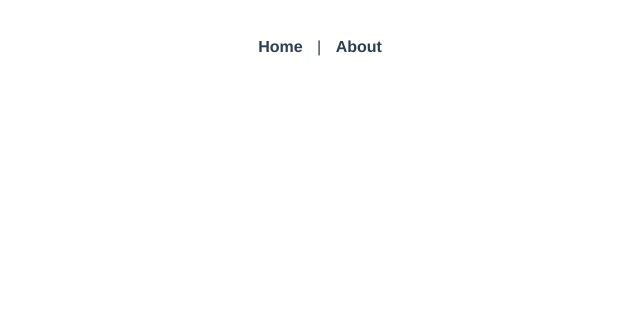
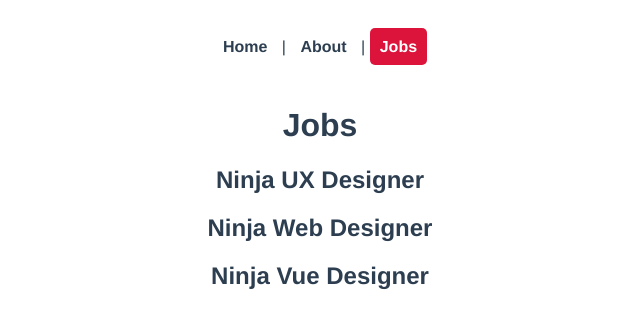
Before and after one commit to kanorssss/vue-routing, a Vue app: page /jobs in a window 1280 px wide. Before the commit this address had no page. Shown: the top 328 px of the page, without its empty margins (320-960 px from the left). Built offline with nearby package versions, Linux system fonts and the light colour scheme.

Commit message:
Folder Structure

```diff
--- a/src/App.vue
+++ b/src/App.vue
@@ -1,7 +1,9 @@
 <template>
   <nav>
     <router-link to="/">Home</router-link> |
-    <router-link :to="{name: 'About'}">About</router-link>
+    <router-link :to="{name: 'About'}">About</router-link> |
+    <router-link :to="{name: 'Jobs'}">Jobs</router-link>
+
   </nav>
   <router-view/>
 </template>
--- a/src/router/index.js
+++ b/src/router/index.js
@@ -1,6 +1,7 @@
 import { createRouter, createWebHistory } from "vue-router";
 import HomeView from "../views/HomeView.vue";
 import AboutView from "../views/AboutView.vue";
+import JobsView from "../views/jobs/JobsView.vue";
 
 const routes = [
   {
@@ -13,6 +14,11 @@
     name: "About",
     component: AboutView,
   },
+  {
+    path: "/jobs",
+    name: "Jobs",
+    component: JobsView,
+  },
 ];
 
 const router = createRouter({
--- /dev/null
+++ b/src/views/jobs/JobsView.vue
@@ -0,0 +1,27 @@
+<template>
+  <h1>Jobs</h1>
+  <div v-for="job in jobs" :key="job.id">
+
+    <h2>{{ job.title }}</h2>
+
+</div>
+
+</template>
+
+<script>
+export default {
+        data(){
+            return{
+                jobs: [
+                    {title: 'Ninja UX Designer' , id:1 , details : 'lorem'},
+                    {title: 'Ninja Web Designer' , id:2 , details : 'lorem'},
+                    {title: 'Ninja Vue Designer' , id:3 , details : 'lorem'}
+                ]
+            }
+        }
+}
+</script>
+
+<style>
+
+</style>
```
Also changed, not shown: src/views/jobs/JobsDetailsView.vue (added).
